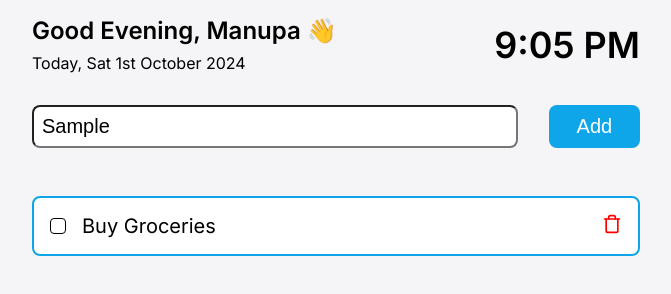
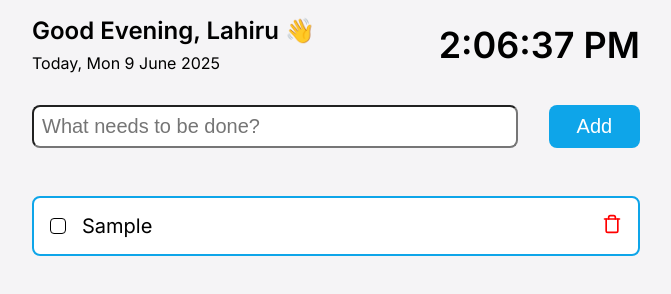
Before and after one commit to lahirudezoysa/aidf-5-core-javascript, a plain HTML site: page index.html in a window 1280 px wide. Both pictures are taken after typing "Sample" into the empty fields and a click on the button "Add". Shown: the whole page, without its empty margins (304-975 px from the left). Drawn offline with Linux system fonts and the light colour scheme.

Commit message:
Session 2 js assignment (Done)

```diff
--- a/index.html
+++ b/index.html
@@ -10,11 +10,11 @@
     <main class="container">
       <header class="container__header">
         <div>
-          <h1>Good Evening, Manupa 👋</h1>
-          <p>Today, Sat 1st October 2024</p>
+          <h1>Good Evening, Lahiru 👋</h1>
+          <p id="datetime">Today,</p>
         </div>
         <div class="container__header__time">
-          <h1>9:05 PM</h1>
+          <h1 id="clocktime"></h1>
         </div>
       </header>
       <div class="todo__create__container">
@@ -26,31 +26,7 @@
         <button class="todo__create__button">Add</button>
       </div>
       <div class="todo__container">
-        <div class="todo__item">
-          <div class="todo__item__left">
-            <input type="checkbox" id="completed" name="completed" />
-            <span>Buy Groceries</span>
-          </div>
-          <div class="todo__item__right">
-            <svg
-              class="todo__delete__button"
-              xmlns="http://www.w3.org/2000/svg"
-              width="20"
-              height="20"
-              viewBox="0 0 24 24"
-              fill="none"
-              stroke="red"
-              stroke-width="2"
-              stroke-linecap="round"
-              stroke-linejoin="round"
-              class="lucide lucide-trash"
-            >
-              <path d="M3 6h18" />
-              <path d="M19 6v14c0 1-1 2-2 2H7c-1 0-2-1-2-2V6" />
-              <path d="M8 6V4c0-1 1-2 2-2h4c1 0 2 1 2 2v2" />
-            </svg>
-          </div>
-        </div>
+
       </div>
     </main>
     <script src="script.js"></script>
--- a/script.js
+++ b/script.js
@@ -1,62 +1,88 @@
-/*
-console.log("Hello Learners!");
+const datetime = document.getElementById("datetime");
+const clocktime = document.getElementById("clocktime");
 
-const marks = 89;
+const updateClock=()=> {
+    const now = new Date();
+    const dayName = now.toLocaleDateString('en-US', { weekday: 'short' });
+    const day = now.getDate();
+    const monthName = now.toLocaleDateString('en-US', { month: 'long' });
+    const year = now.getFullYear();
+    const hours = now.getHours();
+    const minutes = now.getMinutes().toString().padStart(2, '0');
+    const seconds=now.getSeconds().toString().padStart(2, '0');
 
-if (marks >= 90) {
-  console.log("A");
-} else if (marks >= 80) {
-  console.log("B");
-} else if (marks >= 70) {
-  console.log("C");
-} else if (marks >= 60) {
-  console.log("D");
-} else {
-  console.log("F");
-}
-*/
+    datetime.textContent = `Today, ${dayName} ${day} ${monthName} ${year}`;
+    clocktime.textContent = `${hours % 12 || 12}:${minutes}:${seconds} ${hours >= 12 ? 'PM' : 'AM'}`;
+    // console.log(now);
+};
 
-// for (let i = 1; i <= 10; i=i+1) {
-//   console.log(i);
-// }
+setInterval(updateClock, 1000);
+updateClock();
 
-// let i = 1;
-// while (i <= 10) {
-//   console.log(i);
-//   i = i + 1;
-// }
+const todoInput=document.querySelector(".todo__input");
+const todoCreateButton=document.querySelector(".todo__create__button");
+const todoContainer=document.querySelector(".todo__container");
 
-// const add = (a, b) => {
-//   const sum = a + b;
-//   return sum;
-// };
+const allTodoItemText=[];
 
-// const sum = add(1, 2);
-// console.log(sum);
+todoCreateButton.addEventListener("click",()=>{
+    const todoItemText=todoInput.value.trim();
+    todoInput.value="";
+    if(!todoItemText){
+        return;
+    }
+    allTodoItemText.push(todoItemText);
+    renderTodoItems();
 
-// let x = 10;
+});
 
-// const greet = () => {
-//   let x = 20;
-//   console.log("Inside the function", x);
-// };
+const renderTodoItems=()=>{
+    const allTodoItemHtmls=allTodoItemText.map((text,index)=>{
+        return`
+            <div class="todo__item" data-index="${index}">
+                <div class="todo__item__left">
+                    <input type="checkbox" class="completed"/>
+                    <span class="spantext">${text}</span>
+                </div>
+                <div class="todo__item__right">
+                    <svg
+                    class="todo__delete__button"
+                    xmlns="http://www.w3.org/2000/svg"
+                    width="20"
+                    height="20"
+                    viewBox="0 0 24 24"
+                    fill="none"
+                    stroke="red"
+                    stroke-width="2"
+                    stroke-linecap="round"
+                    stroke-linejoin="round"
+                    class="lucide lucide-trash"
+                    >
+                        <path d="M3 6h18"/>
+                        <path d="M19 6v14c0 1-1 2-2 2H7c-1 0-2-1-2-2V6"/>
+                        <path d="M8 6V4c0-1 1-2 2-2h4c1 0 2 1 2 2v2"/>
+                    </svg>
+                </div>
+             </div>
+        `;
+    });
+    todoContainer.innerHTML=allTodoItemHtmls.join("");
 
-// greet();
-// console.log("Outside the function", x);
+};
 
-// const userName = "Manupa";
-// const userAge = 25;
-// const userCity = "Kadawatha";
+todoContainer.addEventListener("click",(event)=>{
+    const target=event.target;
+    // If checkbox clicked
+    if (target.classList.contains("completed")) {
+        const span = target.closest(".todo__item").querySelector(".spantext");
+        span.style.textDecoration = target.checked ? "line-through" : "none";
+    }
+    // If delete icon clicked
+    if (target.closest(".todo__delete__button")) {
+        const todoItem = target.closest(".todo__item");
+        const index = parseInt(todoItem.dataset.index);
+        allTodoItemText.splice(index, 1); // Remove item from array
+        renderTodoItems(); // Re-render
+    }
 
-// const user = {
-//   name: "Manupa",
-//   age: 25,
-//   city: "Kadawatha",
-// };
-
-// console.log(user);
-
-// user.age = 26;
-// console.log(user);
-
-const nums = [2, 4, 6, 8, 10];
+});
```
